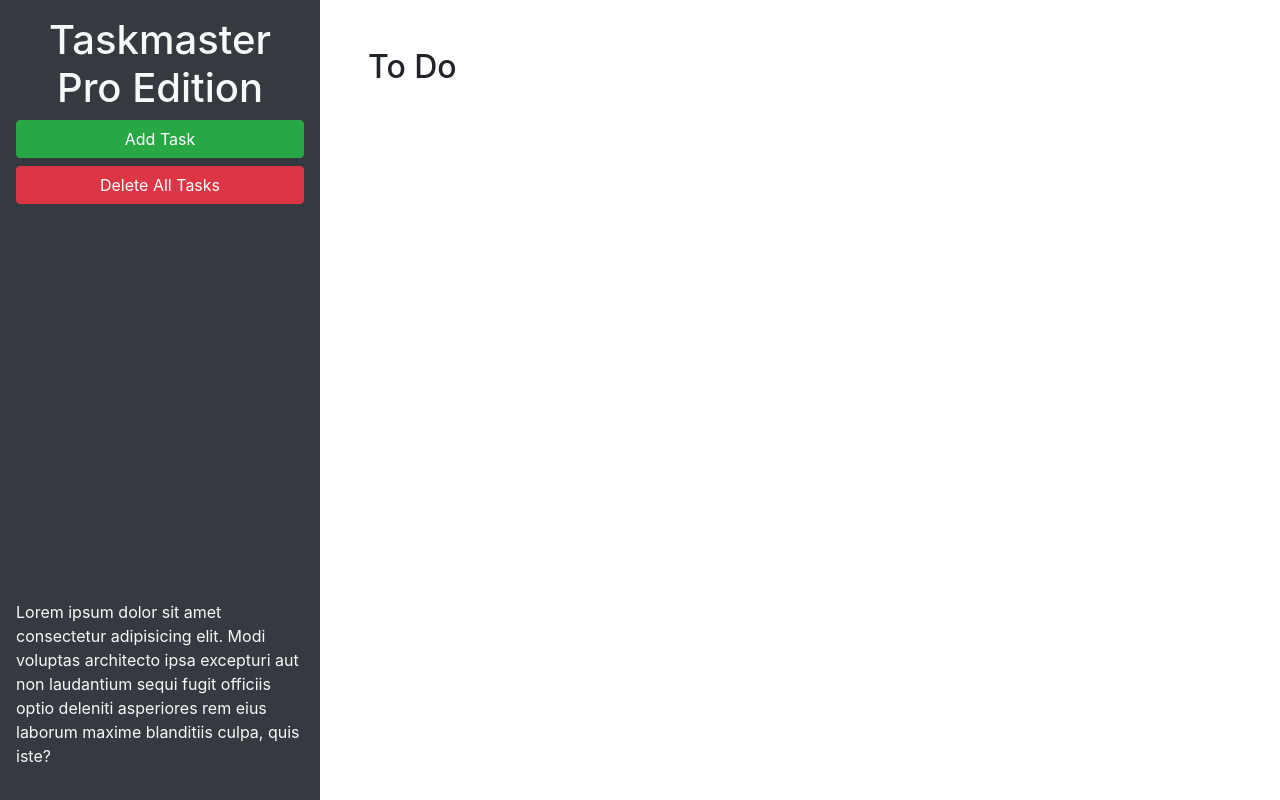
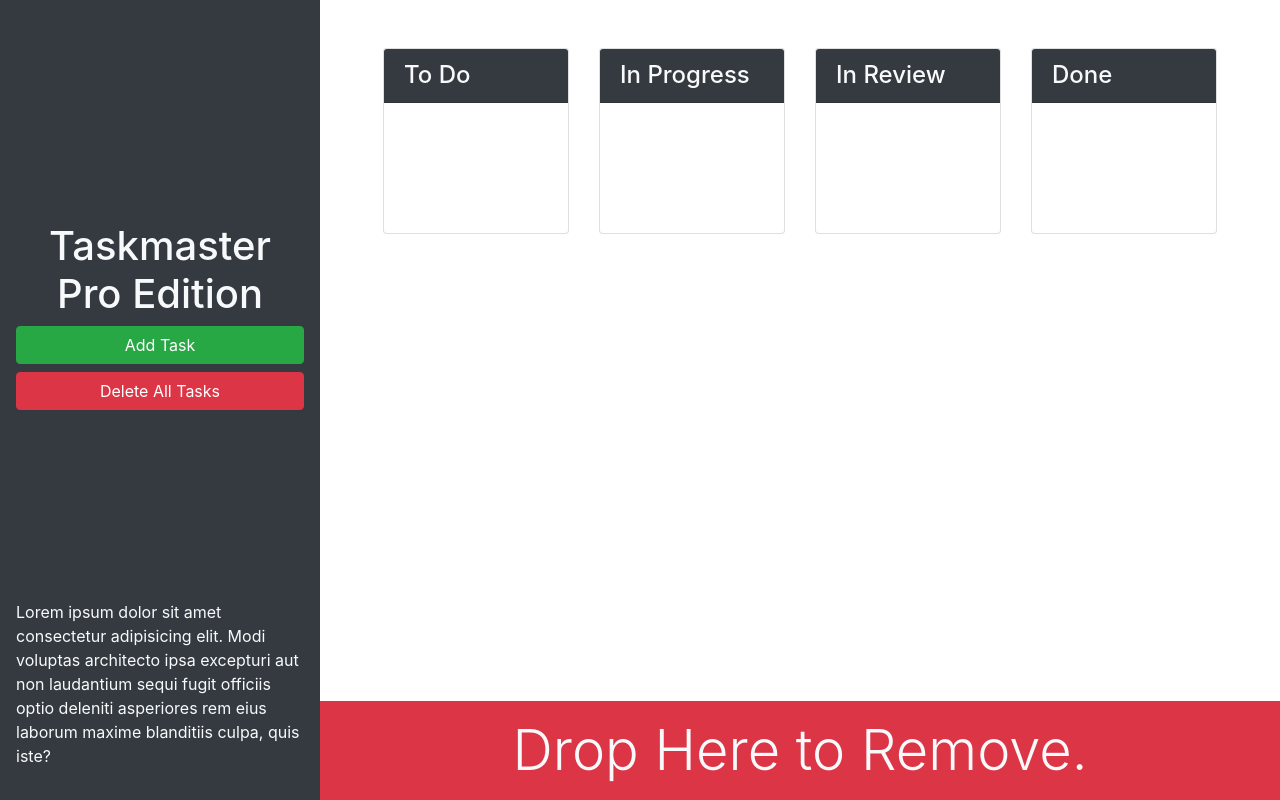
Before and after one commit to StaishaKnight/taskmaster-pro, a plain HTML site: page index.html in a window 1280 px wide. Drawn offline with nearby package versions, Linux system fonts and the light colour scheme.

Commit message:
updated layout

```diff
--- a/index.html
+++ b/index.html
@@ -13,7 +13,8 @@
 <body>
 
   <div class="row min-vh-100 no-gutters">
-    <header class="col-12 col-lg-3 bg-dark text-light d-flex flex-column p-4 p-lg-3">
+    <header class="col-12 col-lg-3 bg-dark text-light sticky-top d-flex flex-column p-4 p-lg-3">
+      <p class="mt-auto d-none d-lg-block">
       <h1 class="text-center">Taskmaster Pro Edition</h1>
       <button id="create-task" class="btn btn-block btn-success" data-toggle="modal" data-target="#task-form-modal">Add
         Task</button>
@@ -23,13 +24,56 @@
         laudantium sequi fugit officiis optio deleniti asperiores rem eius laborum maxime blanditiis culpa, quis iste?
       </p>
     </header>
-    <main class="col-12 col-lg-9">
-      <div class="m-5">
-        <h2>To Do</h2>
-        <ul id="list-toDo" class="list-group"> </ul>
+    <main class="col-12 col-lg-9 d-flex flex-column">
+      <div class="m-5 row justify-content-around">
+        <!--  TO Do Task-->
+        <div class="col-12 col-md-6 col-xl-3 mb-3">
+          <div class="card">
+            <h4 class="card-header bg-dark text-light">
+              To Do
+            </h4>
+            <ul id="list-toDo" class="list-group list-group-flush">
+            </ul>
+          </div>
+        </div>
+        <!-- Task in Progress -->
+        <div class="col-12 col-md-6 col-xl-3 mb-3">
+          <div class="card">
+            <h4 class="card-header bg-dark text-light">
+              In Progress
+            </h4>
+            <ul id="list-inProgress" class="list-group list-group-flush">
+            </ul>
+          </div>
+        </div>
+        <!-- Task is Review -->
+        <div class="col-12 col-md-6 col-xl-3 mb-3">
+          <div class="card">
+            <h4 class="card-header bg-dark text-light">
+              In Review
+            </h4>
+            <ul id="list-inReview" class="list-group list-group-flush">
+            </ul>
+          </div>
+        </div>
+        <!-- Task is Done  -->
+        <div class="col-12 col-md-6 col-xl-3 mb-3">
+          <div class="card">
+            <h4 class="card-header bg-dark text-light">
+              Done
+            </h4>
+            <ul id="list-done" class="list-group list-group-flush">
+            </ul>
+          </div>
+        </div>
+    </div>
+    <div class="mt-auto" id="trash">
+      <div class="w-100 bg-danger p-3 text-center text-light display-4">
+        Drop Here to Remove.
       </div>
-    </main>
-  </div>
+    </div>
+  </main>
+</div>
 
   <!-- Modal -->
   <div class="modal fade" id="task-form-modal" tabindex="-1" role="dialog" aria-labelledby="task-form-modal"
@@ -46,11 +90,11 @@
           <form>
             <div class="form-group">
               <label for="modalTaskDescription">Task description</label>
-              <textarea id="modalTaskDescription" rows="3"></textarea>
+              <textarea id="modalTaskDescription" rows="3" class="form-control"></textarea>
             </div>
             <div class="form-group">
               <label for="modalDueDate">Due date</label>
-              <input type="text" id="modalDueDate" placeholder="mm/dd/yyyy" autocomplete="off" />
+              <input type="text" class="form-control" id="modalDueDate" placeholder="mm/dd/yyyy" autocomplete="off" />
             </div>
           </form>
         </div>
```
